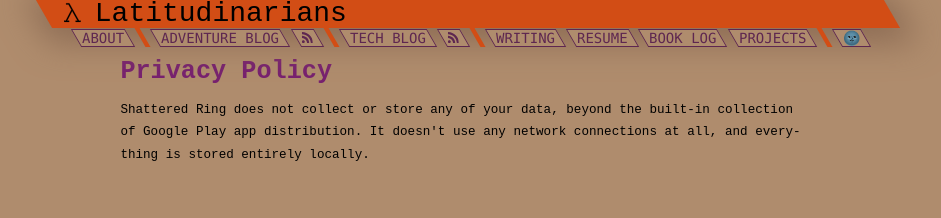
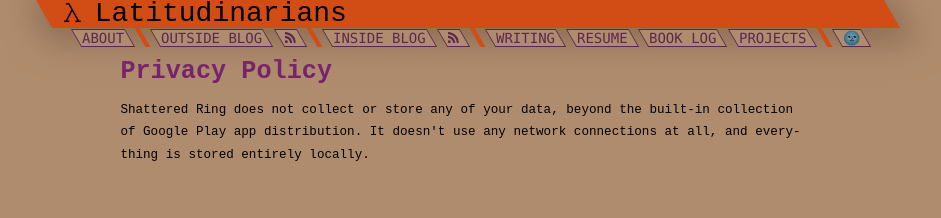
Before and after one commit to nathan-contino/nathan-contino.github.io, a Jekyll site: the page built from privacy-policy.md, in a window 1280 px wide. Shown: the top 218 px of the page, without its empty margins (174-1115 px from the left). Built offline with Jekyll 4.4.1, drawn with Linux system fonts in a browser that asks for light colours.

Commit message:
blog name change in menu, will redirect new names eventually

```diff
--- a/_layouts/default.html
+++ b/_layouts/default.html
@@ -126,14 +126,14 @@
           <menu>
             <a href="/"><span>ABOUT</span></a>
             <vdiv> </vdiv>
-            <a href="/blog/"><span>ADVENTURE BLOG</span></a>
+            <a href="/blog/"><span>OUTSIDE BLOG</span></a>
             <a class="btn btn-rss" href="/feed/blog.xml" target="_blank" title="subscribe to blog updates via RSS-compatible Atom feed">
               <svg width=".8em" height=".8em" viewBox="0 0 461.432 461.432" style="display:inline-block;" alt="RSS" title="subscribe to blog updates via RSS-compatible Atom feed">
                 <use href="#rss" />
               </svg>
             </a>
             <vdiv> </vdiv>
-            <a href="/techblog/"><span>TECH BLOG</span></a>
+            <a href="/techblog/"><span>INSIDE BLOG</span></a>
             <a class="btn btn-rss" href="/feed/techblog.xml" target="_blank" title="subscribe to tech blog updates via RSS-compatible Atom feed">
               <svg width=".8em" height=".8em" viewBox="0 0 461.432 461.432" style="display:inline-block;" alt="RSS" title="subscribe to tech blog updates via RSS-compatible Atom feed">
                 <use href="#rss" />
@@ -159,7 +159,7 @@
                     <use href="#rss" />
                   </svg>
                 </a>
-                <a href="/blog/">ADVENTURE BLOG</a>
+                <a href="/blog/">OUTSIDE BLOG</a>
               </li>
               <li class="mobile-menu-row">
                 <a class="btn btn-rss" style="text-align:left;" href="/feed/techblog.xml" target="_blank">
@@ -167,7 +167,7 @@
                     <use href="#rss" />
                   </svg>
                 </a>
-                <a href="/techblog/">TECH BLOG</a>
+                <a href="/techblog/">INSIDE BLOG</a>
               </li>
               <li class="mobile-menu-row">
                 <a href="/writing/">WRITING</a>
```
